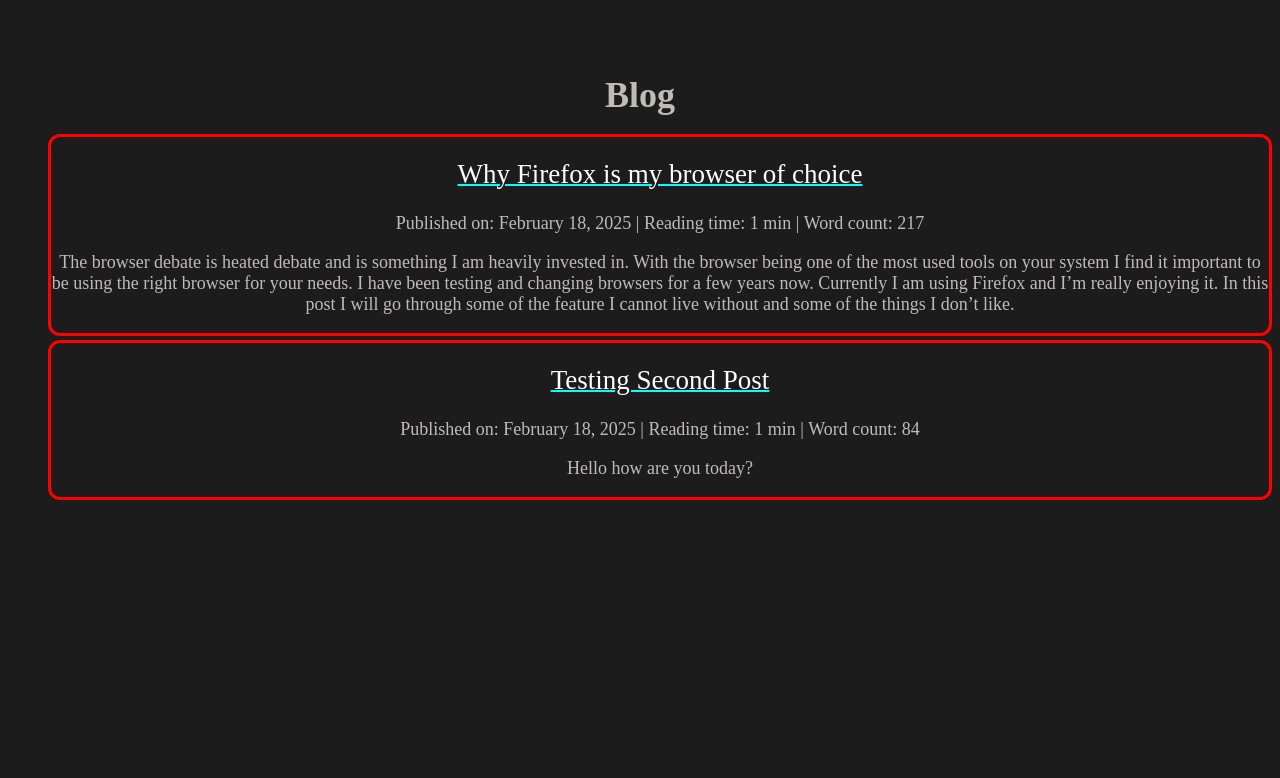
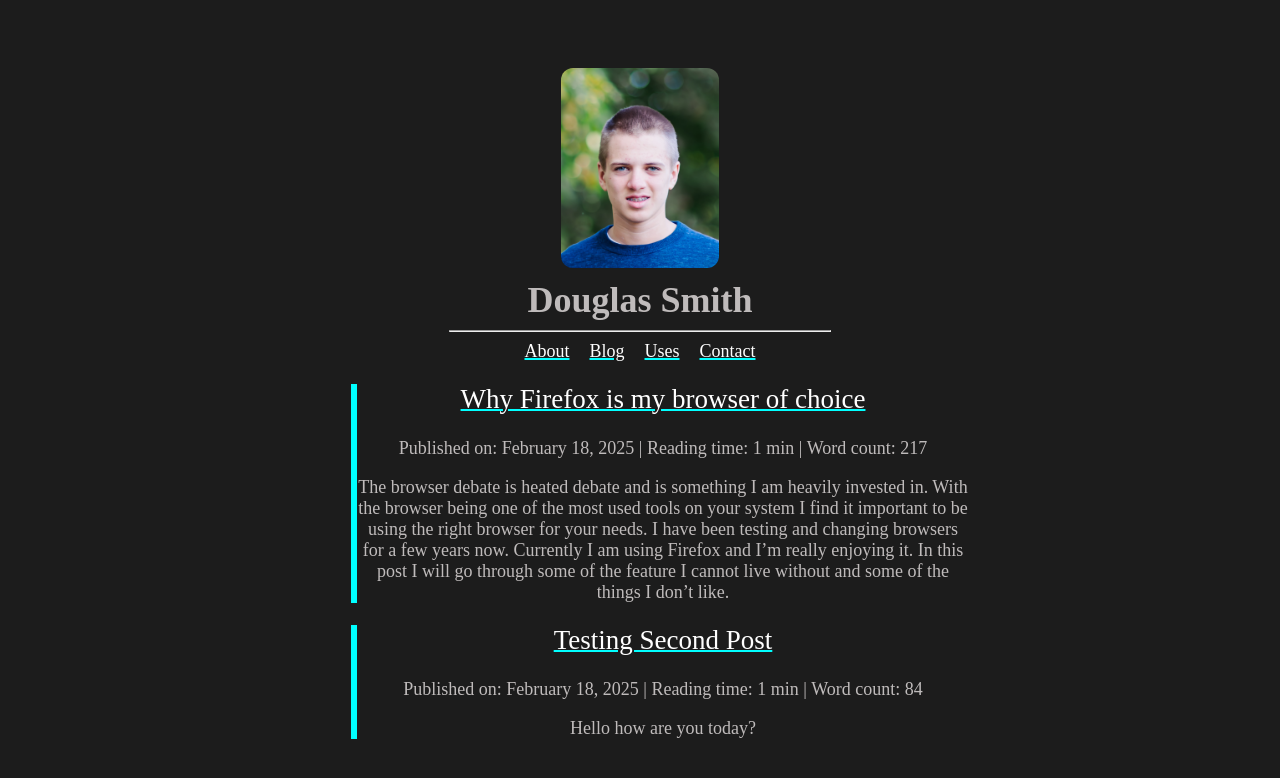
Before and after one commit to cubeDHS2017/cubedhs2017.github.io, a Jekyll site: the page built from blog.html, in a window 1280 px wide. Shown: the top 778 px of the page. Built offline with Jekyll 4.4.1, drawn with Linux system fonts in a browser that asks for light colours.

Commit message:
some more styling changes on the blog page and also added cloudflare analytics

```diff
--- a/blog.html
+++ b/blog.html
@@ -3,9 +3,27 @@
 title: Blog
 ---
 
+<!DOCTYPE html>
+<html lang="en"><head>
+<meta http-equiv="content-type" content="text/html; charset=UTF-8">
+    <meta charset="UTF-8">
+    <meta name="viewport" content="width=device-width, initial-scale=1.0">
+    <title>Douglas Smith</title>
     <link rel="stylesheet" href="styles.css">
-<h1>{{ page.title }}</h1>
-
+</head>
+<body>
+    <a href="/">
+        <img src="assets/doug_pic.png" alt="">
+    </a>
+    <h1>Douglas Smith</h1>
+    <hr>
+    <div class="site-links">
+        <a href="about.html" class="fancy-link">About</a>
+        <a href="blog.html" class="fancy-link">Blog</a>
+        <a href="uses.html" class="fancy-link">Uses</a>
+        <a href="contact.html" class="fancy-link">Contact</a>
+    </div>
+    <div>
         <ul class="post-list">
           {% for post in site.posts %}
             <div class="post">
@@ -22,3 +40,6 @@
             </div>
           {% endfor %}
         </ul>
+    </div>
+</body>
+</html>
--- a/index.html
+++ b/index.html
@@ -5,9 +5,12 @@
     <meta name="viewport" content="width=device-width, initial-scale=1.0">
     <title>Douglas Smith</title>
     <link rel="stylesheet" href="styles.css">
+    <!-- Cloudflare Web Analytics --><script defer src='https://static.cloudflareinsights.com/beacon.min.js' data-cf-beacon='{"token": "3fdbe160632d4022bbc96afd48ab4161"}'></script><!-- End Cloudflare Web Analytics -->
 </head>
 <body>
-    <img src="assets/doug_pic.png" alt="">
+    <a href="/">
+        <img src="assets/doug_pic.png" alt="">
+    </a>
     <h1>Douglas Smith</h1>
     <hr>
     <div class="site-links">
--- a/styles.css
+++ b/styles.css
@@ -29,6 +29,7 @@
     justify-content: center;
     margin: auto;
     margin-top: 30px;
+    min-width: 320px;
 }
 
 a:link, a:visited {
@@ -75,9 +76,15 @@
 
 .post {
     border-style: solid;
-    border-color: red;
-    border-width: 3px;
-    margin-top: 4px;
-    margin-bottom: 4px;
-    border-radius: 12px;
+    border-color: cyan;
+    border-width: 0px;
+    border-left-width: 6px;
+    margin-left: auto;
+    margin-right: auto;
+    margin-top: 8px;
+    margin-bottom: 8px;
+    border-radius: 0px;
+    width: 50%;
+    text-align: center;
+    justify-content: center;
 }
```
Also changed, not shown: 4 other files. Lines whose indentation alone changed are shown as unchanged.
